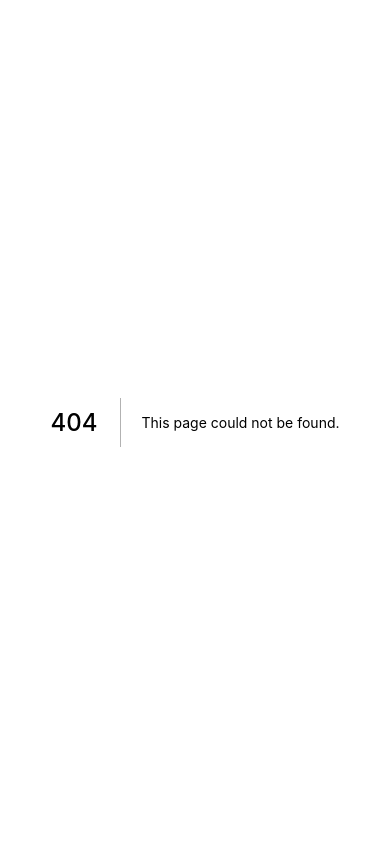
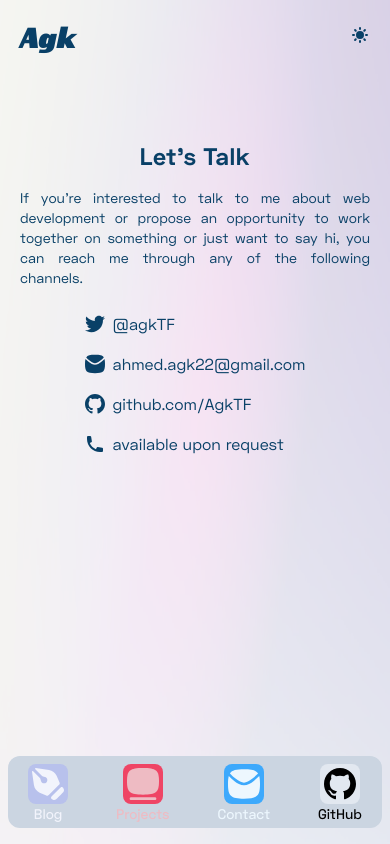
Before and after one commit to AgkTF/new-personal-website, a Next.js app: page /contact in a window 390 px wide. Before the commit this address had no page. Built offline with nearby package versions, Linux system fonts and the light colour scheme.

Commit message:
- Added TwitterIcon. - Added the Contact page for small screens.

```diff
--- a/src/components/Icons/GitHubIcon/GitHubIcon.js
+++ b/src/components/Icons/GitHubIcon/GitHubIcon.js
@@ -5,7 +5,10 @@
       viewBox="0 0 24 24"
       className={className}
     >
-      <path d="M12 0c-6.626 0-12 5.373-12 12 0 5.302 3.438 9.8 8.207 11.387.599.111.793-.261.793-.577v-2.234c-3.338.726-4.033-1.416-4.033-1.416-.546-1.387-1.333-1.756-1.333-1.756-1.089-.745.083-.729.083-.729 1.205.084 1.839 1.237 1.839 1.237 1.07 1.834 2.807 1.304 3.492.997.107-.775.418-1.305.762-1.604-2.665-.305-5.467-1.334-5.467-5.931 0-1.311.469-2.381 1.236-3.221-.124-.303-.535-1.524.117-3.176 0 0 1.008-.322 3.301 1.23.957-.266 1.983-.399 3.003-.404 1.02.005 2.047.138 3.006.404 2.291-1.552 3.297-1.23 3.297-1.23.653 1.653.242 2.874.118 3.176.77.84 1.235 1.911 1.235 3.221 0 4.609-2.807 5.624-5.479 5.921.43.372.823 1.102.823 2.222v3.293c0 .319.192.694.801.576 4.765-1.589 8.199-6.086 8.199-11.386 0-6.627-5.373-12-12-12z" />
+      <path
+        d="M12 0c-6.626 0-12 5.373-12 12 0 5.302 3.438 9.8 8.207 11.387.599.111.793-.261.793-.577v-2.234c-3.338.726-4.033-1.416-4.033-1.416-.546-1.387-1.333-1.756-1.333-1.756-1.089-.745.083-.729.083-.729 1.205.084 1.839 1.237 1.839 1.237 1.07 1.834 2.807 1.304 3.492.997.107-.775.418-1.305.762-1.604-2.665-.305-5.467-1.334-5.467-5.931 0-1.311.469-2.381 1.236-3.221-.124-.303-.535-1.524.117-3.176 0 0 1.008-.322 3.301 1.23.957-.266 1.983-.399 3.003-.404 1.02.005 2.047.138 3.006.404 2.291-1.552 3.297-1.23 3.297-1.23.653 1.653.242 2.874.118 3.176.77.84 1.235 1.911 1.235 3.221 0 4.609-2.807 5.624-5.479 5.921.43.372.823 1.102.823 2.222v3.293c0 .319.192.694.801.576 4.765-1.589 8.199-6.086 8.199-11.386 0-6.627-5.373-12-12-12z"
+        fill="currentColor"
+      />
     </svg>
   );
 };
--- /dev/null
+++ b/src/components/Icons/TwitterIcon/TwitterIcon.js
@@ -0,0 +1,16 @@
+const TwitterIcon = ({ className }) => {
+  return (
+    <svg
+      xmlns="http://www.w3.org/2000/svg"
+      viewBox="0 0 24 24"
+      className={className}
+    >
+      <path
+        d="M24 4.557c-.883.392-1.832.656-2.828.775 1.017-.609 1.798-1.574 2.165-2.724-.951.564-2.005.974-3.127 1.195-.897-.957-2.178-1.555-3.594-1.555-3.179 0-5.515 2.966-4.797 6.045-4.091-.205-7.719-2.165-10.148-5.144-1.29 2.213-.669 5.108 1.523 6.574-.806-.026-1.566-.247-2.229-.616-.054 2.281 1.581 4.415 3.949 4.89-.693.188-1.452.232-2.224.084.626 1.956 2.444 3.379 4.6 3.419-2.07 1.623-4.678 2.348-7.29 2.04 2.179 1.397 4.768 2.212 7.548 2.212 9.142 0 14.307-7.721 13.995-14.646.962-.695 1.797-1.562 2.457-2.549z"
+        fill="currentColor"
+      />
+    </svg>
+  );
+};
+
+export default TwitterIcon;
--- a/src/components/Icons/index.js
+++ b/src/components/Icons/index.js
@@ -5,6 +5,7 @@
 import ProjectsIcon from './ProjectsIcon/ProjectsIcon';
 import ContactIcon from './ContactIcon/ContactIcon';
 import GitHubIcon from './GitHubIcon/GitHubIcon';
+import TwitterIcon from './TwitterIcon/TwitterIcon';
 
 export {
   ReactLogo,
@@ -14,4 +15,5 @@
   ProjectsIcon,
   ContactIcon,
   GitHubIcon,
+  TwitterIcon,
 };
--- a/src/components/Layout/Footer/Footer.js
+++ b/src/components/Layout/Footer/Footer.js
@@ -5,6 +5,8 @@
   PenIcon,
   ProjectsIcon,
 } from 'components/Icons';
+
+import Link from 'next/link';
 
 const Footer = () => {
   return (
@@ -25,12 +27,16 @@
         title="Projects"
       />
 
+      <Link href="/contact">
+        <a>
           <FooterIcon
             textClass="text-[#EDF7FE]"
             bgClass="bg-link-light"
             icon={<ContactIcon />}
             title="Contact"
           />
+        </a>
+      </Link>
 
       <a href="https://github.com/AgkTF" target="_blank" rel="noreferrer">
         <FooterIcon
--- /dev/null
+++ b/src/pages/contact.js
@@ -0,0 +1,53 @@
+import { PageLayout } from 'components/Layout';
+import { ContactIcon, GitHubIcon, TwitterIcon } from 'components/Icons';
+
+import { PhoneIcon } from '@heroicons/react/solid';
+export default function Contact() {
+  return (
+    <PageLayout
+      pageTitle="Ahmed Agk | Contact me"
+      pageDescription="let's talk!"
+      pageUrl="agktf.com/contact"
+    >
+      <section className="my-16 w-full text-center">
+        <h1 className="font-bold text-2xl tracking-wide">Let&#39;s Talk</h1>
+
+        <p className="mt-4 font-normal text-sm text-justify">
+          If you’re interested to talk to me about web development or propose an
+          opportunity to work together on something or just want to say hi, you
+          can reach me through any of the following channels.
+        </p>
+
+        <div className="mx-auto mt-6 flex flex-col gap-4 justify-center items-start w-max">
+          <div className="flex gap-2 items-center justify-center">
+            <TwitterIcon className="h-5 w-5" />
+            <a
+              href="https://twitter.com/agkTF"
+              target="_blank"
+              rel="noreferrer"
+            >
+              @agkTF
+            </a>
+          </div>
+
+          <div className="flex gap-2 items-center justify-center">
+            <ContactIcon className="h-5 w-5" />
+            <a href="mailto:ahmed.agk22@gmail.com">ahmed.agk22@gmail.com</a>
+          </div>
+
+          <div className="flex gap-2 items-center justify-center">
+            <GitHubIcon className="h-5 w-5" />
+            <a href="https://github.com/AgkTF" target="_blank" rel="noreferrer">
+              github.com/AgkTF
+            </a>
+          </div>
+
+          <div className="flex gap-2 items-center justify-center">
+            <PhoneIcon className="h-5 w-5" />
+            <p>available upon request</p>
+          </div>
+        </div>
+      </section>
+    </PageLayout>
+  );
+}
--- a/src/pages/index.js
+++ b/src/pages/index.js
@@ -6,7 +6,7 @@
 export default function Home() {
   return (
     <PageLayout
-      pageTitle="Ahmed (agk) | Front-end Web Developer"
+      pageTitle="Ahmed Agk | Front-end Web Developer"
       pageDescription="I create fast, maintainable and great-looking web apps."
       pageUrl="agktf.com"
     >
```
Lines whose indentation alone changed are shown as unchanged.
